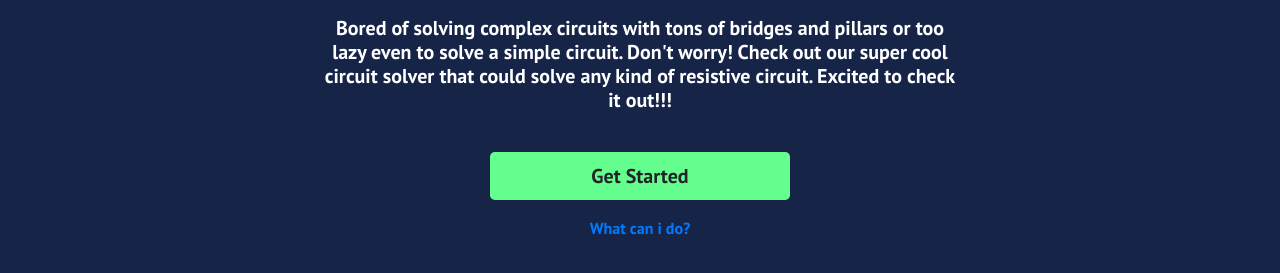
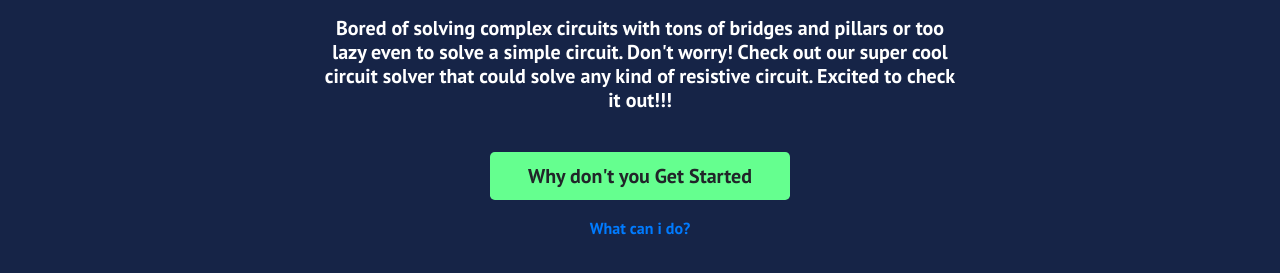
Before and after one commit to vkvbit/circuit-solver, a plain HTML site: page index.html in a window 1280 px wide. Shown: the part 241-514 px from the top of the page. Drawn offline with nearby package versions, Linux system fonts and the light colour scheme.

Commit message:
Update index.html

```diff
--- a/index.html
+++ b/index.html
@@ -83,7 +83,7 @@
           style="margin-top: 5%"
           href="start.html"
           role="button"
-          >Get Started</a
+          >Why don't you Get Started</a
         >
       </p>
       <div>
```
